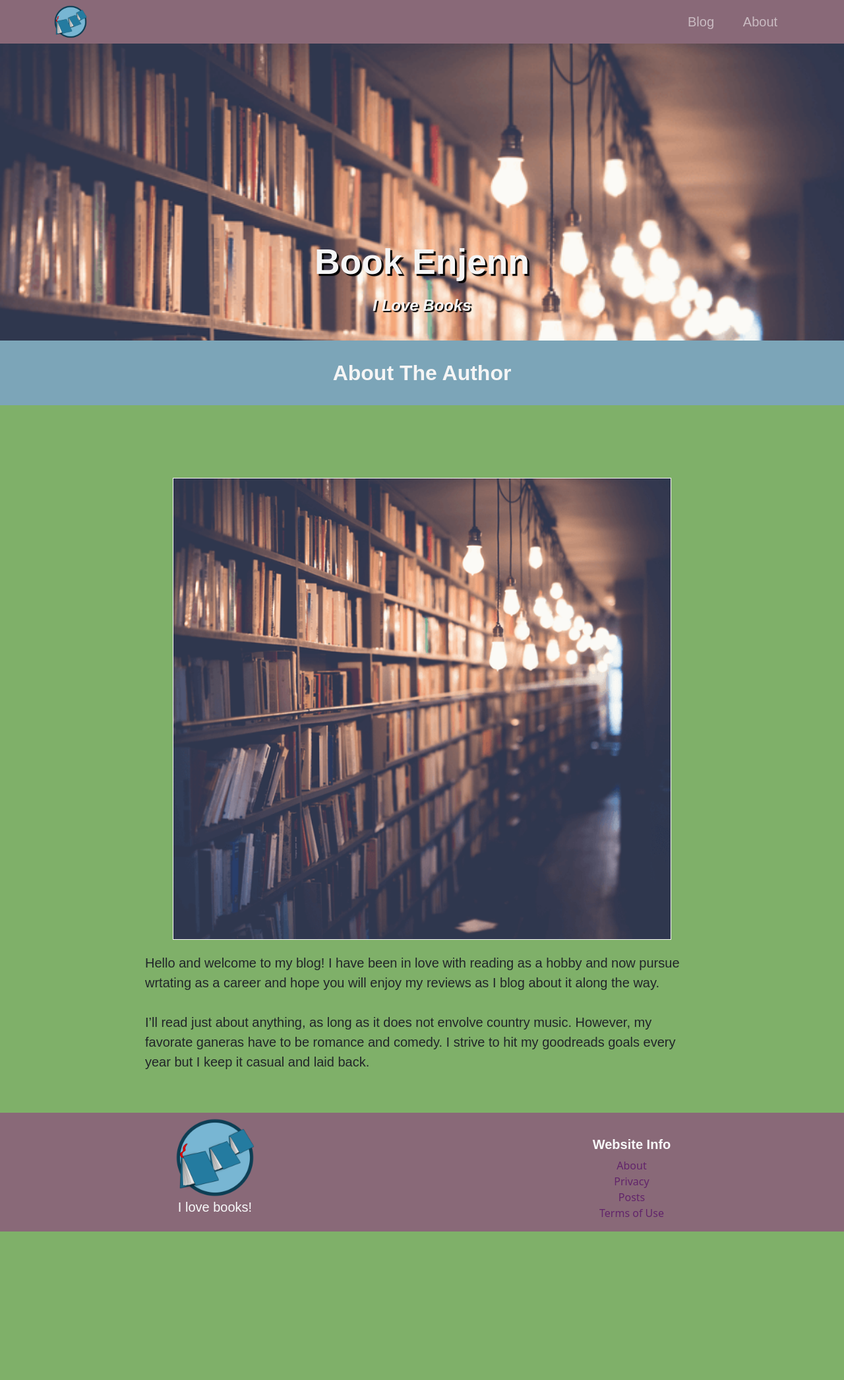
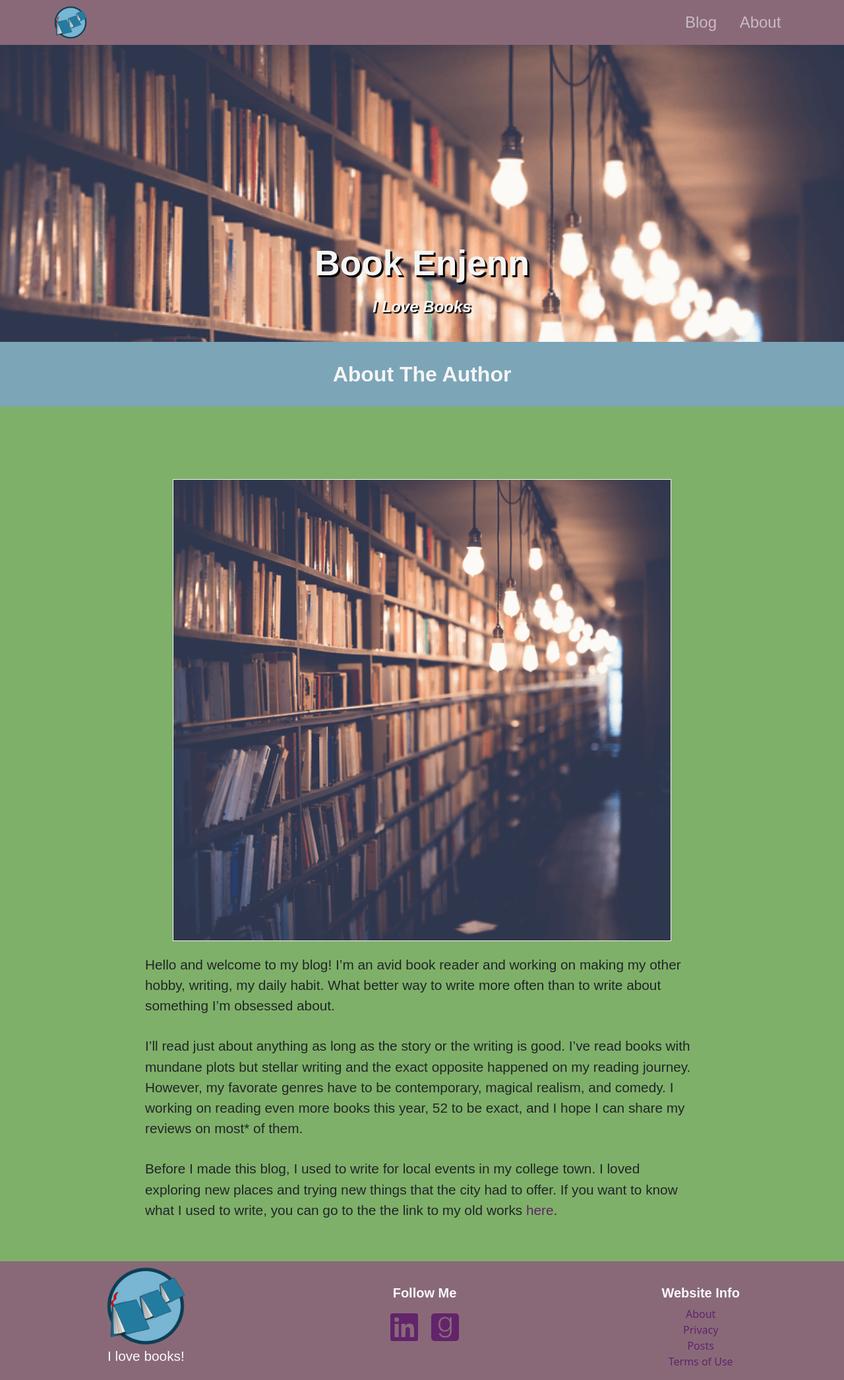
Before and after one commit to CGitHubJ/CGitHubJ.github.io, a Jekyll site: the page built from about.md, in a window 1280 px wide. Shown: the whole page at 66% size. Built offline with Jekyll 4.4.1, drawn with Linux system fonts in a browser that asks for light colours; nearby versions of some CDN libraries; some web fonts are replaced; before the commit the page ends 1866 px from its top, so only the background shows below that.

Commit message:
feature/03 Adding social profile links. about page content rework. link to older projects on about page.

```diff
--- a/_config.yml
+++ b/_config.yml
@@ -26,6 +26,10 @@ url: "https://bookenjenn.com" # the base hostname & protocol for your site, e.g.
 date_format: "%B %-d, %Y"
 excerpt_separator: "<!--excs-->"
 
+dentoniteUrl: http://www.thedentonite.com/culture?author=5c3cbfe5352f53368c1260fe
+linkedinUrl: https://www.linkedin.com/in/jennifer-chastka-915570145
+goodreadsUrl: https://www.goodreads.com/user/show/16060897-jenn-chastka
+
 defaults:
   -
     scope:
--- a/_includes/bottom-nav.html
+++ b/_includes/bottom-nav.html
@@ -15,7 +15,7 @@
 
         </div> -->
 
-        <div class="col ms-auto text-center" {% if page.is_post %} data-nosnippet="true" {% endif %} >
+        <div class="col ms-auto text-center" {% if page.is_post %} data-nosnippet="true" {% endif %}>
 
           <div>
             <a href="/"><img height="120px" src="/assets/img/primary/logo.png"></a>
@@ -24,6 +24,18 @@
           <p>
             I love books!
           </p>
+
+        </div>
+
+        <div class="col text-center ms-auto p-2">
+
+          <h5>Follow Me</h5>
+
+          <a href="{{ site.linkedinUrl }}">
+            <i class="fab fa-linkedin fa-3x m-2"></i></a>
+
+          <a href="{{ site.goodreadsUrl }}">
+            <i class="fab fa-goodreads fa-3x m-2"></i></a>
 
         </div>
 
--- a/_includes/head.html
+++ b/_includes/head.html
@@ -58,6 +58,10 @@
     <link rel="stylesheet" href="{{ css | relative_url }}">
     {% endfor %}
     {% endif %}
+    <!-- <link rel="stylesheet" href="https://cdn.jsdelivr.net/npm/bootstrap-icons@1.9.1/font/bootstrap-icons.css"> -->
+
+    <link rel="stylesheet" href="https://use.fontawesome.com/releases/v5.8.1/css/all.css" integrity="sha384-50oBUHEmvpQ+1lW4y57PTFmhCaXp0ML5d60M1M7uH2+nqUivzIebhndOJK28anvf" crossorigin="anonymous">
+
 
     <!-- Global site tag (gtag.js) - Google Analytics -->
     <script async src="https://www.googletagmanager.com/gtag/js?id=G-YKR7RYKJQD"></script>
--- a/about.md
+++ b/about.md
@@ -4,7 +4,8 @@ layout: about
 
 {% include image-caption.html primary="about-me-book-shelf.png" %}
 
-Hello and welcome to my blog! I have been in love with reading as a hobby and now pursue wrtating as a career and hope you will enjoy my reviews as I blog about it along the way.
+Hello and welcome to my blog! I'm an avid book reader and working on making my other hobby, writing, my daily habit. What better way to write more often than to write about something I'm obsessed about.
 
-I'll read just about anything, as long as it does not envolve country music. However, my favorate ganeras have to be romance and comedy. I strive to
-hit my goodreads goals every year but I keep it casual and laid back.
+I'll read just about anything as long as the story or the writing is good. I've read books with mundane plots but stellar writing and the exact opposite happened on my reading journey. However, my favorate genres have to be contemporary, magical realism, and comedy. I working on reading even more books this year, 52 to be exact, and I hope I can share my reviews on most* of them.
+
+Before I made this blog, I used to write for local events in my college town. I loved exploring new places and trying new things that the city had to offer. If you want to know what I used to write, you can go to the the link to my old works <a href="{{ site.dentoniteUrl }}" target="_blank" rel="noopener noreferrer">here</a>.
--- a/assets/css/styles.css
+++ b/assets/css/styles.css
@@ -22,7 +22,8 @@ h1, h2, h3, h4, h5, h6 {
 
 p {
   font-family: Arial, Helvetica, sans-serif;
-  font-size: 15pt;
+  font-size: 1.3rem;
+
   margin: 0;
   line-height: 1.5;
 }
@@ -100,7 +101,7 @@ a, a:link {
 .navbar-dark .nav-link {
   min-width: 90px;
   text-align: center;
-  font-size: 15pt;
+  font-size: 1.5rem;
   color: #62246B;
   font-family: 'Federant', sans-serif;
 }
```
